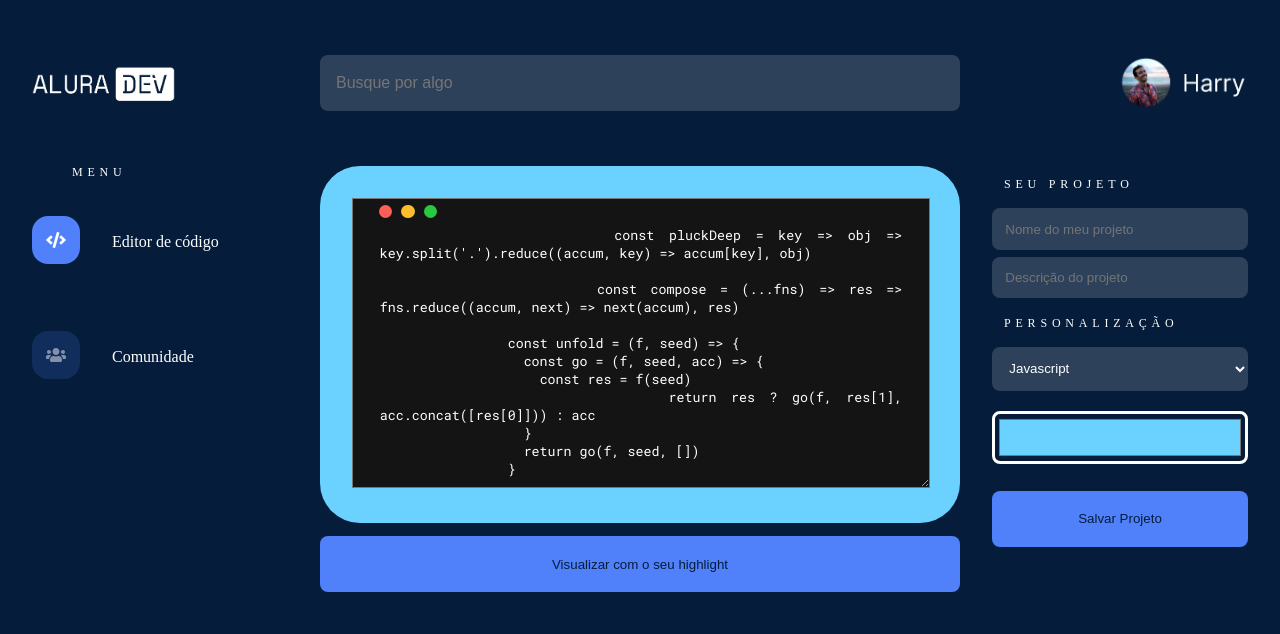
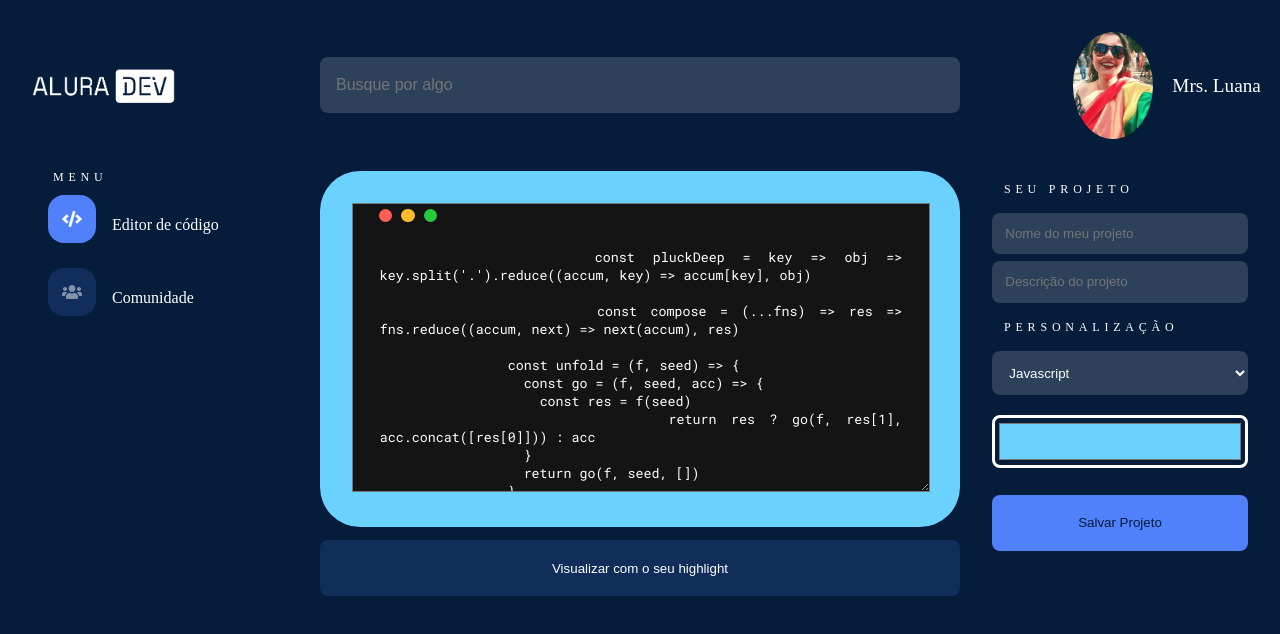
Before and after one commit to LuanaPr2020/Alura-Challenge-FrontEnd, a plain HTML site: page index.html in a window 1280 px wide. Drawn offline with Linux system fonts and the light colour scheme.

Commit message:
ajustes da semana 1

```diff
--- a/css/style.css
+++ b/css/style.css
@@ -36,9 +36,19 @@ body{
     padding-left: 1em;
 }
 
-.perfil-foto-cabecalho{
-    width: 15%;
-    margin-left: 10%;
+.user-foto {
+    width: calc(25% - 1em);
+    display: flex;
+    align-items: center;
+    justify-content: flex-end;
+    padding-right: 1em;
+    color: white;
+    font-size: 1.2em;
+}
+.userfoto-cabecalho {
+    border-radius: 50%;
+    width: 80px;
+    margin-right: 1em;
 }
 
 .titulo-principal{
@@ -47,7 +57,7 @@ body{
     color: #FFFFFF;
     font-size: 12px;
     height:18px;
-    padding-left: 72px;
+    padding-left: 21px;
 }
 
 .titulo-sidebar{
@@ -70,32 +80,31 @@ body{
     width: 25%;
     /* padding: 0px  2em; */
     box-sizing: border-box;
-    padding-left: 0px 2em;
+    padding: 0 2em;
 
 }
-
 
 .link-navegacao{
     color: #FFFFFF;
     text-decoration: none;
     display: flex;
     align-items: center;
-    padding-left: 0;
 }
 
 .icones-menu{
     padding: 1em;
     border-radius: 1em;
-    margin: 1em;
+    margin: 0em;
+    padding-top: 6px;
 }
 
-/* .icones-menu:hover {
+.icones-menu:hover{
     background: rgba(80, 129, 251, 0.64);
 }
 
 .icones-menu:active {
     background: rgba(80, 129, 251, 1);
-} */
+}
 
 
 /*centro da pagina*/
@@ -157,8 +166,23 @@ body{
     margin: 1em 0;
 }
 
-.botao-highlight:hover, .salvar-projeto:hover {
+.botao-highlight {
+    background: rgba(80, 129, 251, 0.16);
+    color: #FFFFFF;
+    border-radius: 8px;
+    border: none;
+    width: 100%;
+    height: 56px;
+    text-align: center;
+    margin: 1em 0;
+}
+
+.salvar-projeto:hover {
     background: #7BA4FC;
+}
+
+.botao-highlight:hover{
+    background: rgba(80, 129, 251, 0.16);
 }
 
 .botao-highlight:active, .salvar-projeto:active {
--- a/index.html
+++ b/index.html
@@ -8,10 +8,10 @@
         <link rel="stylesheet" href="css/style.css">
         <link rel="stylesheet" href="css/reset.css">
         <link rel="preconnect" href="https://fonts.gstatic.com">
-        <link href="https://fonts.googleapis.com/css2?family=Inter&display=swap" rel="stylesheet">
+            <link href="https://fonts.googleapis.com/css2?family=Inter&display=swap" rel="stylesheet">
         <link rel="preconnect" href="https://fonts.gstatic.com">
-        <link href="https://fonts.googleapis.com/css2?family=Roboto+Mono&display=swap" rel="stylesheet">
-    </head>
+            <link href="https://fonts.googleapis.com/css2?family=Roboto+Mono&display=swap" rel="stylesheet">
+</head>
 
     <body>
         <header>
@@ -22,7 +22,10 @@
                     <input type="search" id="busca" placeholder="Busque por algo">
                 </div>
 
-                <img class="perfil-foto-cabecalho" src="./img/foto-perfil.png">
+                <div class="user-foto">
+                    <img class ="userfoto-cabecalho" src="./img/foto-perfil.jpg">
+                    <span>Mrs. Luana</span>
+                 </div>
             </div>
         </header>
 
@@ -51,7 +54,8 @@
                     <button class="button-green"></button>
                 </div>
             <textarea class="interior-editor-texto" placeholder="Escreva seu codigo aqui">
-                const pluckDeep = key => obj => key.split('.').reduce((accum, key) => accum[key], obj)
+
+            const pluckDeep = key => obj => key.split('.').reduce((accum, key) => accum[key], obj)
 
                 const compose = (...fns) => res => fns.reduce((accum, next) => next(accum), res)
 
```
Also changed, not shown: img/foto-perfil.jpg (added).
